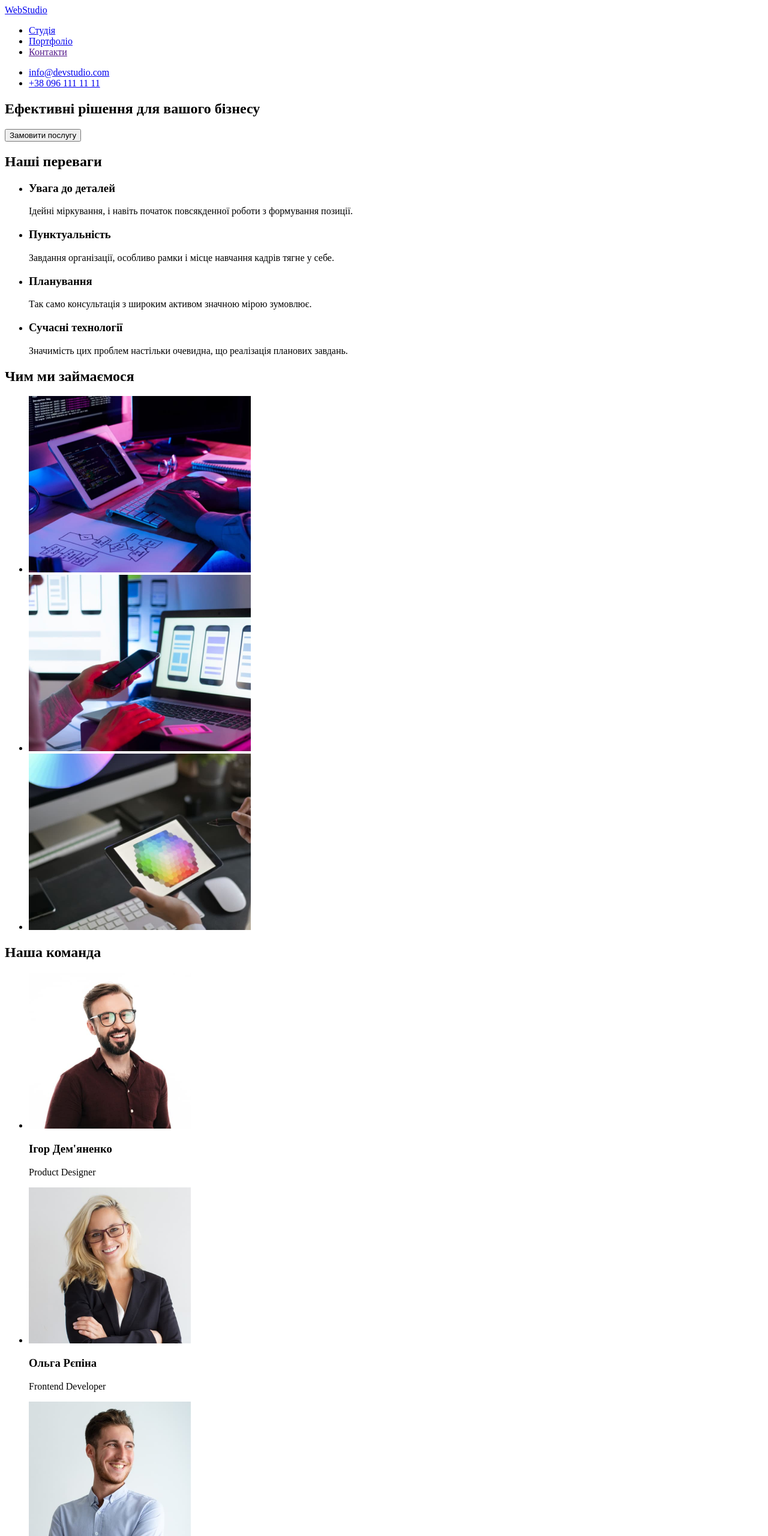
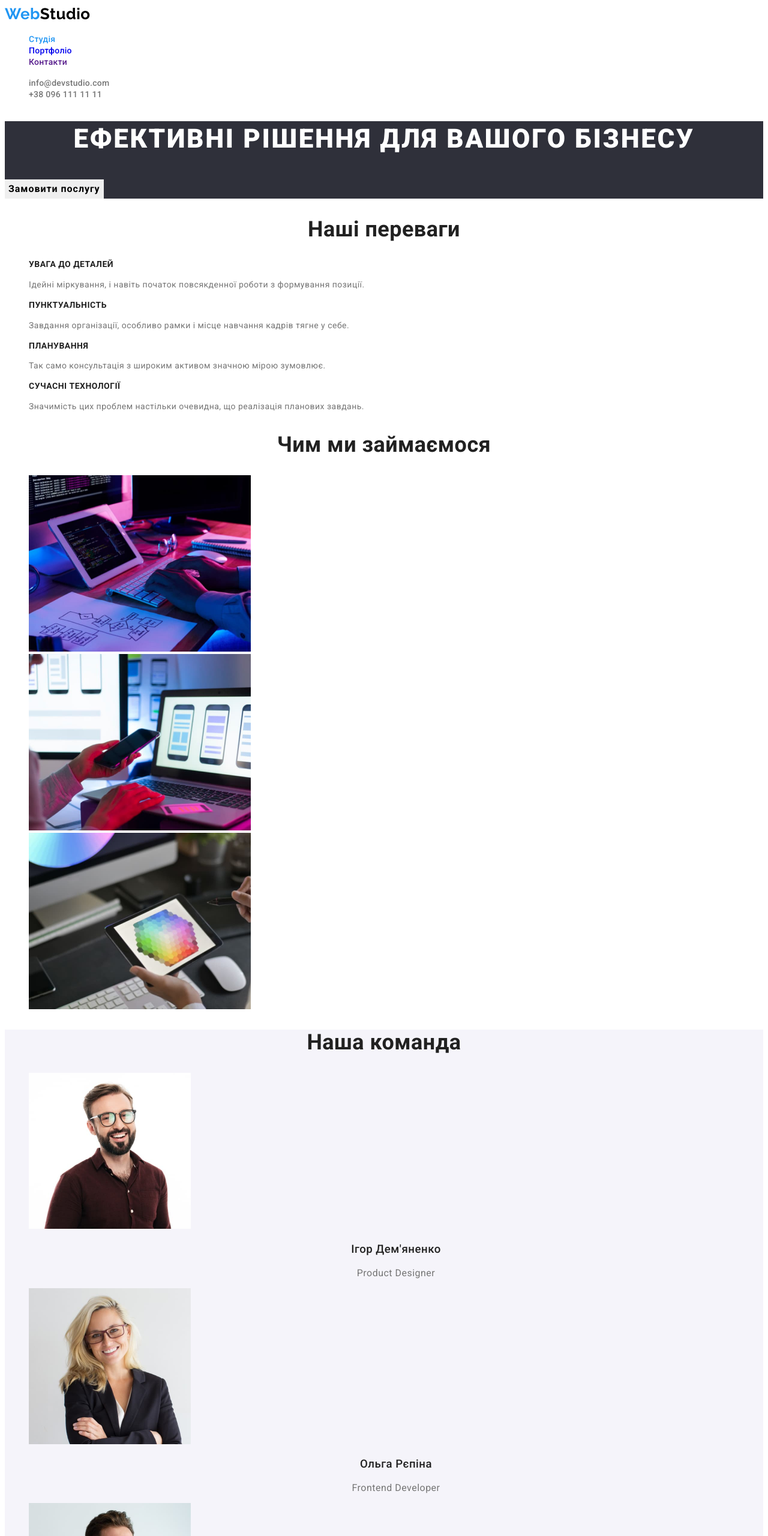
Before and after one commit to Pekalytska/goit-markup-hw-02, a plain HTML site: page index.html in a window 1280 px wide. Shown: the top 2560 px of the page at 60% size. Drawn offline with Linux system fonts and the light colour scheme.

Commit message:
fix style.css

```diff
--- a/css/style.css
+++ b/css/style.css
@@ -0,0 +1,194 @@
+:root{
+    --main-font: 'Roboto', sans-serif;
+    --secondary-font: 'Raleway', sans-serif;
+    --title-color: #212121;
+    --text-color: #757575;
+    --accent-color: #2196F3;
+    --white-color: #ffffff;
+    --secondary-white-color: rgba(255, 255, 255, 0.6);
+    --main-backgroung-color: #2F303A;
+    --secondary-background-color: #F5F4FA;
+}
+body{
+    font-weight: 400;
+    font-size: 16px;
+    letter-spacing: 0.03em;
+    background-color: var(--white-color);
+    color: var(--title-color);
+    font-family: var(--main-font);
+}
+.list{
+    list-style: none;
+}
+.link{
+    text-decoration: none;
+}
+
+/* ====header==== */
+.logo-link{
+    font-family: var(--secondary-font);
+    font-weight: 700;
+    font-size: 26px;
+    line-height: 1.19;
+    color: #000000;
+}
+
+.logo-accent-color {
+    color: var(--accent-color);
+}
+
+.nav-link,
+.contact-link{
+    font-weight: 500;
+    font-size: 14px;
+    line-height: 1.14;
+    letter-spacing: 0.02em;
+}
+
+.contact-link{
+    color: var(--text-color);
+}
+
+.current-link {
+    color: var(--accent-color);
+}
+
+.nav-link:hover,
+.nav-link:focus,
+.contact-link:hover,
+.contact-link:focus{
+    color: var(--accent-color);
+}
+
+
+
+/* ========Studio======== */
+
+/* ====hero==== */
+.hero{
+    background-color: var(--main-backgroung-color);
+}
+
+.hero-title{
+    font-weight: 900;
+    font-size: 44px;
+    line-height: 1.36;
+    text-align: center;
+    letter-spacing: 0.06em;
+    text-transform: uppercase;
+    color: var(--white-color);
+}
+
+.hero-btn{
+    font-family: var(--main-font);
+    font-weight: 700;
+    font-size: 16px;
+    line-height: 1.88;
+    display: flex;
+    align-items: center;
+    text-align: center;
+    letter-spacing: 0.06em;
+    cursor: pointer;
+    border: none;
+}
+
+.hero-btn:hover,
+.hero-btn:focus,
+.portfolio-btn:hover,
+.portfolio-btn:focus{
+    background-color: var(--accent-color);
+    color: var(--white-color);
+}
+
+/* ====all sections==== */
+.section{
+
+}
+
+.section-title{
+    font-weight: 700;
+    font-size: 36px;
+    line-height: 1.17;
+    text-align: center;
+}
+
+/* =====benefits==== */
+.benefits-title{
+    font-weight: 700;
+    font-size: 14px;
+    line-height: 1.14;
+    text-transform: uppercase;
+}
+
+.benefits-text{
+    font-weight: 400;
+    font-size: 14px;
+    line-height: 1.71;
+    color: var(--text-color);
+}
+
+/* ====team==== */
+.team{
+    background-color: var(--secondary-background-color);
+}
+
+.team-title{
+    font-weight: 500;
+    line-height: 1.19;
+    text-align: center;
+}
+
+.team-text{
+    line-height: 1.19;
+    text-align: center;
+    color: var(--text-color);
+}
+
+
+
+
+/* ========Portfolio======== */
+.portfolio-btn{
+    font-family: 'Roboto';
+    font-weight: 500;
+    font-size: 16px;
+    line-height: 1.63;
+    text-align: center;
+    cursor: pointer;
+    border: none;
+}
+
+.portfolio-title{
+    font-weight: 700;
+    font-size: 18px;
+    line-height: 2;
+    letter-spacing: 0.06em;
+}
+
+.portfolio-text{
+    line-height: 1.88;
+    color: var(--text-color);
+}
+
+
+
+
+/* ====footer==== */
+.footer{
+    background-color: var(--main-backgroung-color);
+}
+
+.logo-footer{
+    color: var(--white-color);
+}
+
+.address-link{
+    font-style: normal;
+    font-size: 14px;
+    line-height: 1.71;
+    color: var(--secondary-white-color);
+}
+
+.address-color{
+    color: var(--white-color);
+}
--- a/index.html
+++ b/index.html
@@ -5,66 +5,72 @@
     <meta http-equiv="X-UA-Compatible" content="IE=edge" />
     <meta name="viewport" content="width=device-width, initial-scale=1.0" />
     <title>Web Studio</title>
+    <link rel="preconnect" href="https://fonts.googleapis.com">
+    <link rel="preconnect" href="https://fonts.gstatic.com" crossorigin>
+    <link href="https://fonts.googleapis.com/css2?family=Raleway:wght@700&family=Roboto:wght@400;500;700;900&display=swap"
+        rel="stylesheet">
     <link rel="stylesheet" href="./css/style.css">
   </head>
   <body>
-    <header>
-      <nav>
-        <a href="./index.html">WebStudio</a>
-        <ul>
+    <header class="header">
+      <nav class="nav">
+        <a class="link logo-link" href="./index.html"><span class="logo-accent-color">Web</span>Studio</a>
+        <ul class="list nav-list">
           <li>
-            <a href="./index.html">Студія</a>
+            <a class="link nav-link current-link" href="./index.html">Студія</a>
           </li>
           <li>
-            <a href="./portfolio.html">Портфоліо</a>
+            <a class="link nav-link" href="./portfolio.html">Портфоліо</a>
           </li>
           <li>
-            <a href="">Контакти</a>
+            <a class="link nav-link" href="">Контакти</a>
           </li>
         </ul>
       </nav>
-      <ul>
+      <ul class="list contact-list">
         <li>
-          <a href="mailto:info@devstudio.com">info@devstudio.com</a>
+          <a class="link contact-link" href="mailto:info@devstudio.com">info@devstudio.com</a>
         </li>
         <li>
-          <a href="tel:+380961111111">+38 096 111 11 11</a>
+          <a class="link contact-link" href="tel:+380961111111">+38 096 111 11 11</a>
         </li>
       </ul>
     </header>
     <main>
       <!-- hero -->
-      <section>
-        <h1>Ефективні рішення для вашого бізнесу</h1>
-        <button type="button">Замовити послугу</button>
+      <section class="hero">
+        <div>
+            <h1 class="hero-title">Ефективні рішення для вашого бізнесу</h1>
+            <button class="hero-btn" type="button">Замовити послугу</button>
+        </div>
       </section>
       <!-- benefits-->
-      <section>
-        <h2>Наші переваги</h2>
-        <ul>
+      <section class="section benefits">
+        <h2 class="section-title">Наші переваги</h2>
+        <ul class="list">
           <li>
-            <h3>Увага до деталей</h3>
-            <p>
+            <h3 class="benefits-title">Увага до деталей</h3>
+            <p class="benefits-text">
               Ідейні міркування, і навіть початок повсякденної роботи з
               формування позиції.
             </p>
           </li>
           <li>
-            <h3>Пунктуальність</h3>
-            <p>
+            <h3 class="benefits-title">Пунктуальність</h3>
+            <p class="benefits-text">
               Завдання організації, особливо рамки і місце навчання кадрів тягне
               у себе.
             </p>
           </li>
           <li>
-            <h3>Планування</h3>
-            <p>
+            <h3 class="benefits-title">Планування</h3>
+            <p class="benefits-text">
               Так само консультація з широким активом значною мірою зумовлює.
             </p>
           </li>
           <li>
-            <h3>Сучасні технології</h3>
-            <p>
+            <h3 class="benefits-title">Сучасні технології</h3>
+            <p class="benefits-text">
               Значимість цих проблем настільки очевидна, що реалізація планових
               завдань.
             </p>
@@ -72,9 +78,9 @@
         </ul>
       </section>
       <!-- work -->
-      <section>
-        <h2>Чим ми займаємося</h2>
-        <ul>
+      <section class="section">
+        <h2 class="section-title">Чим ми займаємося</h2>
+        <ul class="list">
           <li>
             <img
               src="./images/work/box1.jpg"
@@ -102,66 +108,54 @@
         </ul>
       </section>
       <!-- team -->
-      <section>
-        <h2>Наша команда</h2>
-        <ul>
+      <section class="section team">
+        <h2 class="section-title">Наша команда</h2>
+        <ul class="list">
           <li>
-            <img
-              src="./images/team/img1.jpg"
-              alt="Чоловік посміхається"
-              width="270"
-              height="260"
-            />
-            <h3>Ігор Дем'яненко</h3>
-            <p lang="en">Product Designer</p>
+            <div>
+                <img src="./images/team/img1.jpg" alt="Чоловік посміхається" width="270" height="260" />
+                <h3 class="team-title">Ігор Дем'яненко</h3>
+                <p class="team-text" lang="en">Product Designer</p>
+            </div>
           </li>
           <li>
-            <img
-              src="./images/team/img2.jpg"
-              alt="Дівчина посміхається"
-              width="270"
-              height="260"
-            />
-            <h3>Ольга Рєпіна</h3>
-            <p lang="en">Frontend Developer</p>
+            <div>
+                <img src="./images/team/img2.jpg" alt="Дівчина посміхається" width="270" height="260" />
+                <h3 class="team-title">Ольга Рєпіна</h3>
+                <p class="team-text" lang="en">Frontend Developer</p>
+            </div>
           </li>
           <li>
-            <img
-              src="./images/team/img3.jpg"
-              alt="Чоловік посміхається"
-              width="270"
-              height="260"
-            />
-            <h3>Микола Тарасов</h3>
-            <p lang="en">Marketing</p>
+            <div>
+                <img src="./images/team/img3.jpg" alt="Чоловік посміхається" width="270" height="260" />
+                <h3 class="team-title">Микола Тарасов</h3>
+                <p class="team-text" lang="en">Marketing</p>
+            </div>
           </li>
           <li>
-            <img
-              src="./images/team/img4.jpg"
-              alt="Чоловік посміхається"
-              width="270"
-              height="260"
-            />
-            <h3>Михайло Єрмаков</h3>
-            <p lang="en">UI Designer</p>
+            <div>
+                <img src="./images/team/img4.jpg" alt="Чоловік посміхається" width="270" height="260" />
+                <h3 class="team-title">Михайло Єрмаков</h3>
+                <p class="team-text" lang="en">UI Designer</p>
+            </div>
           </li>
         </ul>
       </section>
     </main>
-    <footer>
-      <a href="./index.html">WebStudio</a>
+    <footer class="footer">
+      <a class="link logo-link logo-footer" href="./index.html"><span class="logo-accent-color">Web</span>Studio</a>
       <address>
-        <ul>
+        <ul class="list">
           <li>
-            <a href="https://goo.gl/maps/d6iccHRfaMmL4T6e6"
+            <a class="link address-link address-color" href="https://goo.gl/maps/d6iccHRfaMmL4T6e6"
               >м. Київ, пр-т Лесі Українки, 26</a
             >
           </li>
           <li>
-            <a href="mailto:info@devstudio.com">info@devstudio.com</a>
+            <a class="link address-link" href="mailto:info@devstudio.com">info@devstudio.com</a>
           </li>
           <li>
-            <a href="tel:+380961111111">+38 096 111 11 11</a>
+            <a class="link address-link" href="tel:+380961111111">+38 096 111 11 11</a>
           </li>
         </ul>
       </address>
```
Also changed, not shown: portfolio.html (+65 -42 lines).
